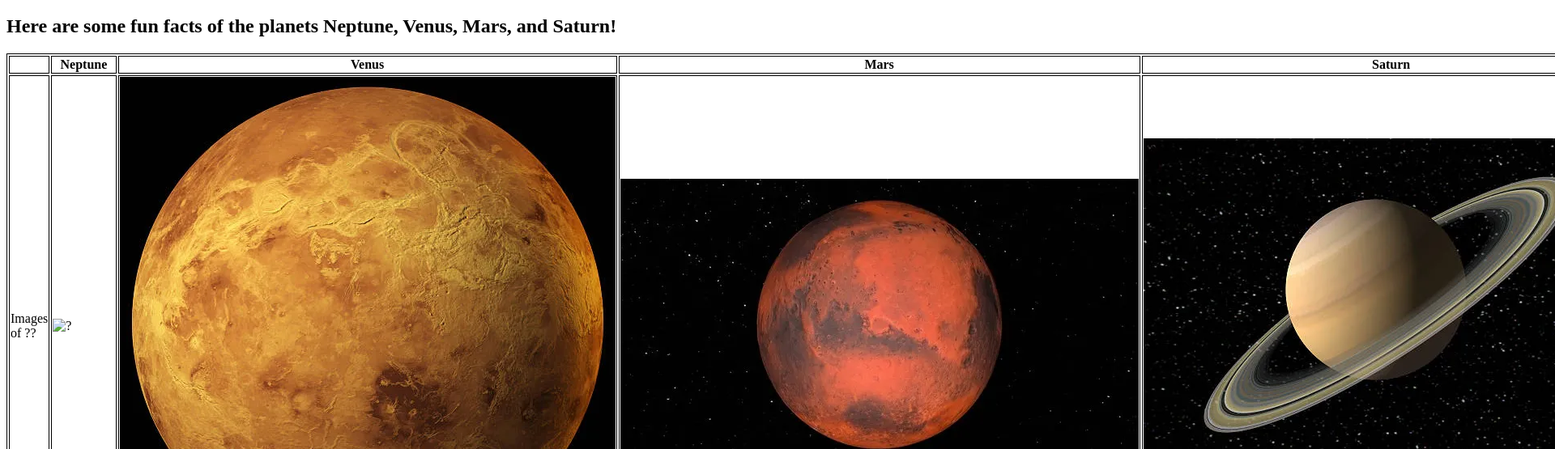
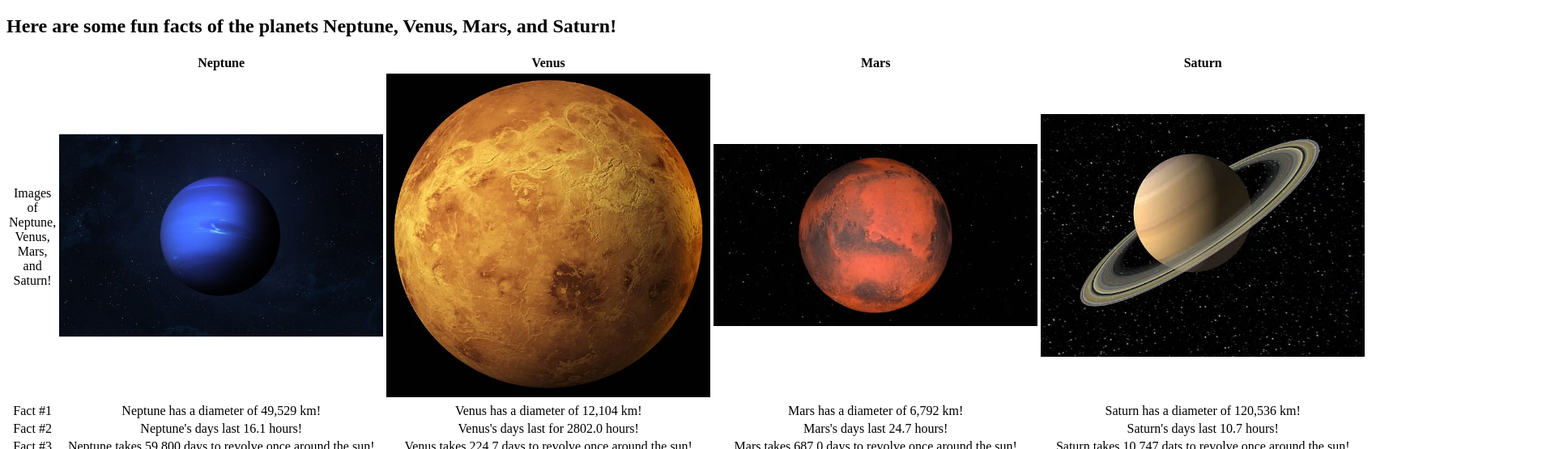
Before and after one commit to wziemba/Lab7, a plain HTML site: page index.html in a window 1280 px wide. Shown: the part 61-616 px from the top of the page at 81% size, 1920 px wide, since content can reach past the window. Drawn offline with Linux system fonts and the light colour scheme; files that its build step writes are made by us from their sources.

Commit message:
Updated lab

```diff
--- a/index.html
+++ b/index.html
@@ -17,11 +17,11 @@
       <th>Saturn</th>
     </tr>
     <tr>
-      <td>Images of ??</td>
-      <td><img src="images/neptune.jpeg" alt="?"></td>
-      <td><img src="images/venus.webp" alt="?"></td>
-      <td><img src="images/mars.webp" alt="?"></td>
-      <td><img src="images/saturn.webp" alt="?"></td>
+      <td>Images of Neptune, Venus, Mars, and Saturn!</td>
+      <td><img id="Neptune" src="images/neptune.jpg" alt="Picture of neptune in space"></td>
+      <td><img id="Venus" src="images/venus.webp" alt="Picture of close up venus in space"></td>
+      <td><img id="Mars" src="images/mars.webp" alt="Picture of mars in space"></td>
+      <td><img id="Saturn" src="images/saturn.webp" alt="Picture of saturn with its rings in space"></td>
     </tr>
     <tr>
       <td>Fact #1</td>
--- a/style.css
+++ b/style.css
@@ -1,3 +1,27 @@
-table, th, td {
-	border: 1px solid;
+td {
+	text-align: center;
 }
+
+#Neptune{
+	width: 400px;
+	height: auto;
+}
+
+#Venus{
+	width: 400px;
+	height: auto;
+}
+
+#Mars{
+	width: 400px;
+	height: auto;
+}
+
+#Saturn{
+	width: 400px;
+	height: auto;
+}
+
+table{
+	width: 100%;
+}
```
